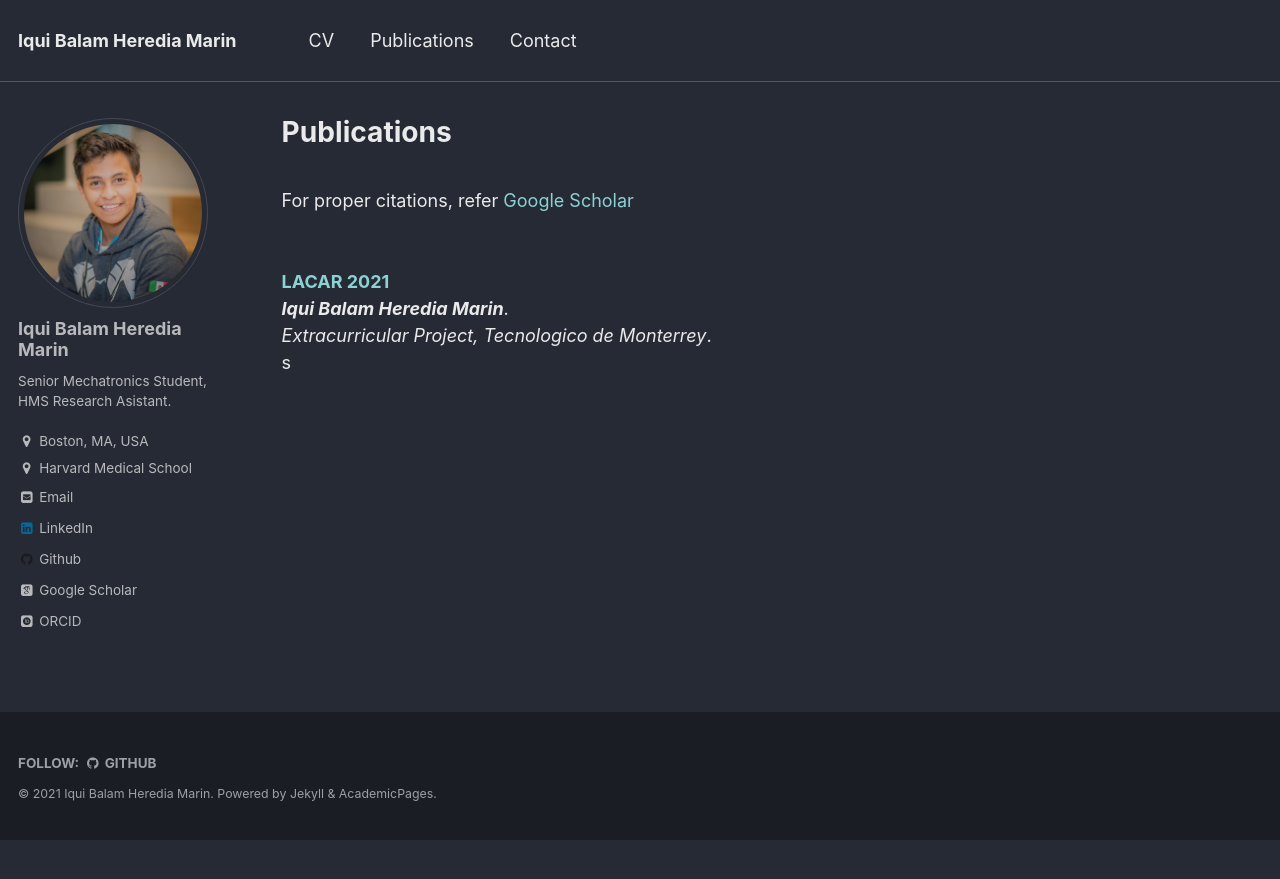
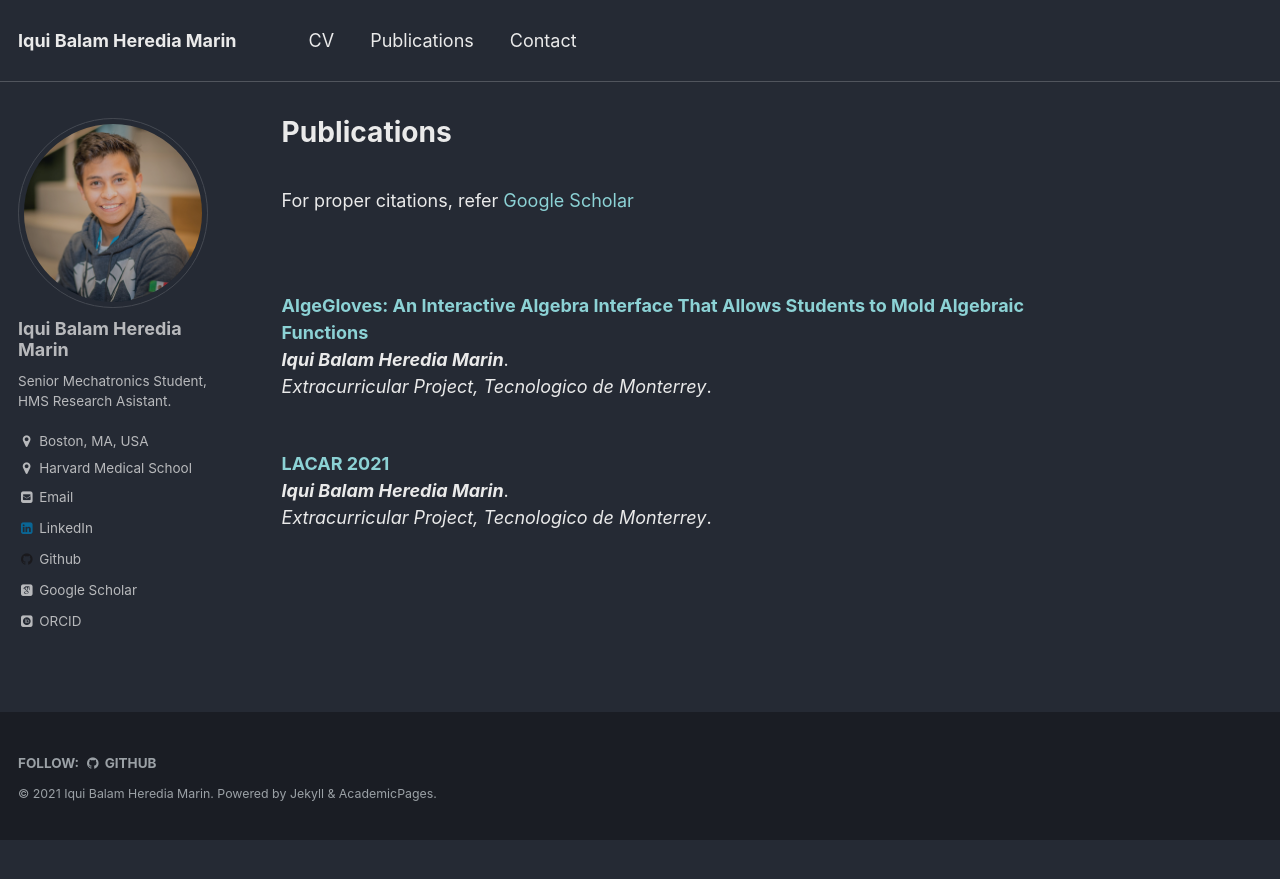
Before and after one commit to iquibalamhm/iquibalamhm.github.io, a Jekyll site: the page built from _pages/publications.md, in a window 1280 px wide. Shown: the top 879 px of the page. Built offline with Jekyll 4.4.1, drawn with Linux system fonts in a browser that asks for light colours; nearby versions of some CDN libraries; some web fonts are replaced; library files that are not in the unit come from our copies.

Commit message:
add RISS publication

```diff
--- a/_pages/publications.md
+++ b/_pages/publications.md
@@ -6,9 +6,16 @@ author_profile: true
 <br>
 For proper citations, refer [Google Scholar](https://scholar.google.com/)<br>
 <br>
+
+<br>
+<b>[AlgeGloves: An Interactive Algebra Interface That Allows Students to
+Mold Algebraic Functions](https://riss.ri.cmu.edu/wp-content/uploads/2021/10/2021-CMU-RoboticsInstitute_SummerScholars-WorkingPapersJournal-Sized.pdf#page=118)</b> <br>
+<i><b>Iqui Balam Heredia Marin</b></i>.<br>
+<i>Extracurricular Project, Tecnologico de Monterrey</i>.
+<br>
+
 <br>
 <b>[LACAR 2021](http://DrSGBhat.github.io/publications/...)</b> <br>
 <i><b>Iqui Balam Heredia Marin</b></i>.<br>
 <i>Extracurricular Project, Tecnologico de Monterrey</i>.
 <br>
-s
```
